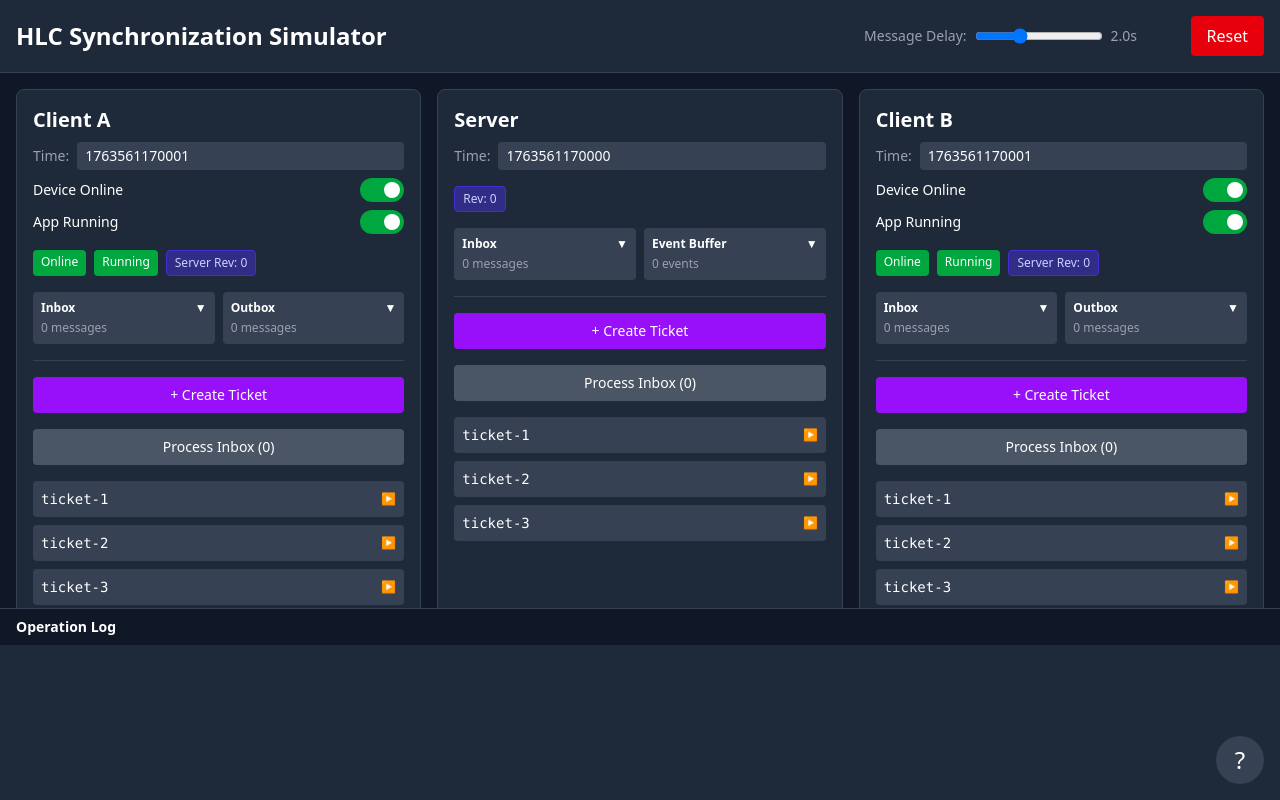
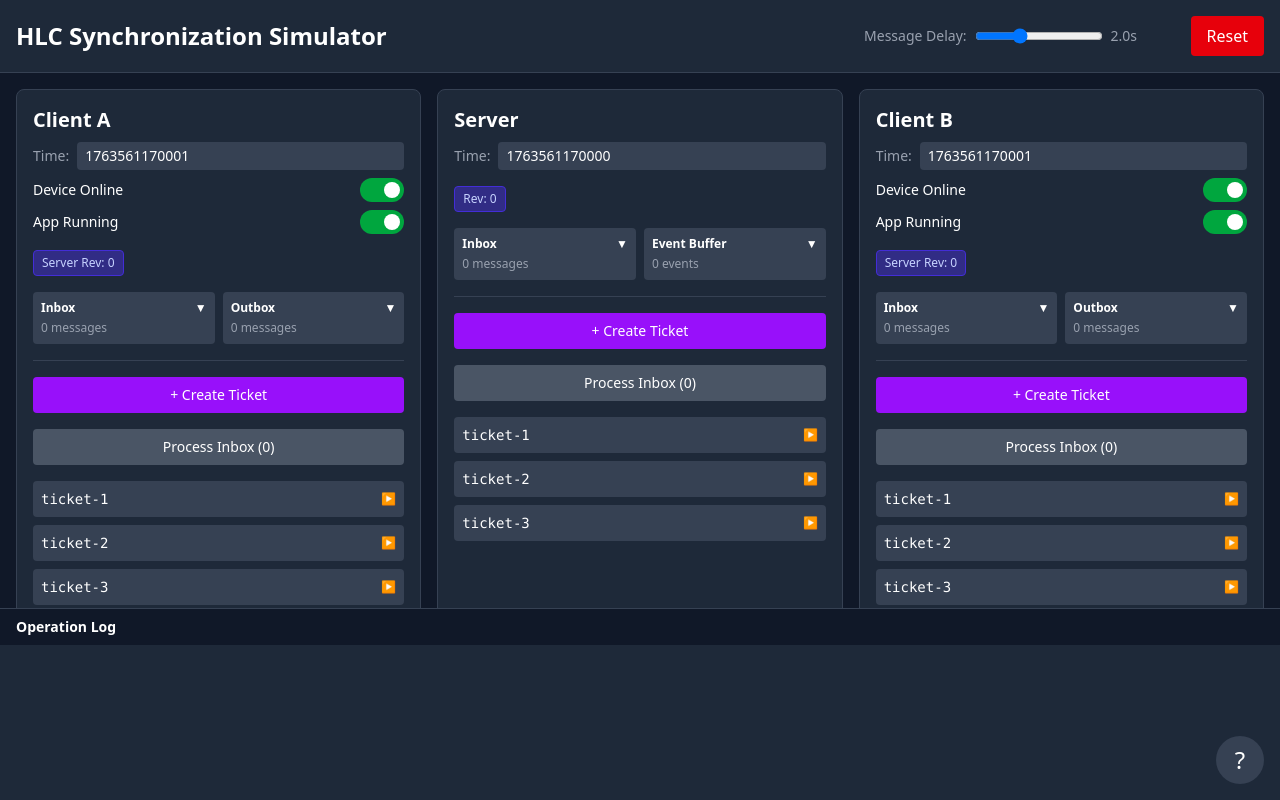
Before and after one commit to hansvdam/hlc-sync, a React (Vite) app: page / in a window 1280 px wide. Built offline with nearby package versions, Linux system fonts and the light colour scheme.

Commit message:
remove connection state tiles

```diff
--- a/src/components/NodeView.tsx
+++ b/src/components/NodeView.tsx
@@ -95,21 +95,6 @@ export default function NodeView({ nodeId }: NodeViewProps) {
 
       {/* Status indicators */}
       <div className="mb-4 flex gap-2 flex-shrink-0 flex-wrap">
-        {nodeId !== 'server' && (
-          <>
-            <span className={`text-xs px-2 py-1 rounded ${
-              node.isOnline ? 'bg-green-600' : 'bg-red-600'
-            }`}>
-              {node.isOnline ? 'Online' : 'Offline'}
-            </span>
-            <span className={`text-xs px-2 py-1 rounded ${
-              node.isAppOnline ? 'bg-green-600' : 'bg-red-600'
-            }`}>
-              {node.isAppOnline ? 'Running' : 'Stopped'}
-            </span>
-          </>
-        )}
-
         {/* Revision Display */}
         {nodeId === 'server' ? (
           <span className="text-xs px-2 py-1 rounded bg-indigo-900 text-indigo-200 border border-indigo-700">
```
